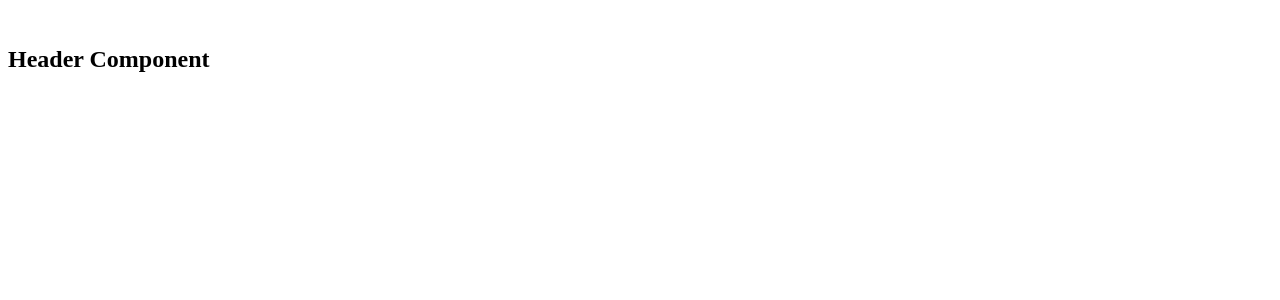
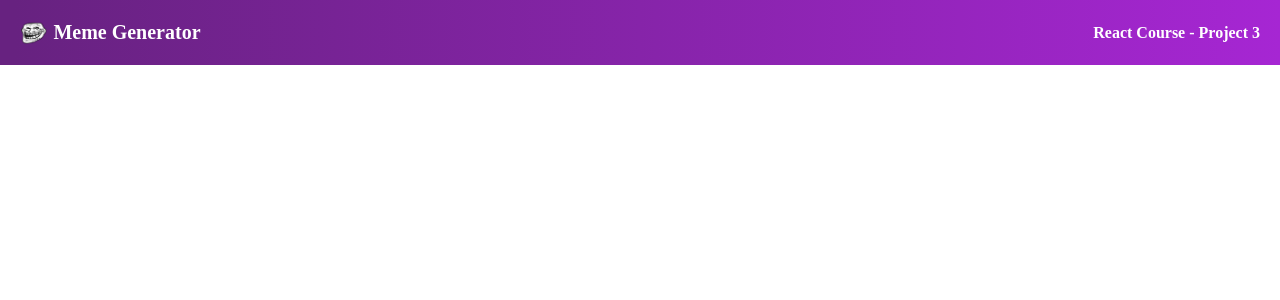
Before and after one commit to HarikaPenukonda/meme-generator, a React (Create React App) app: page / in a window 1280 px wide. Shown: the top 300 px of the page. Built offline with nearby package versions, Linux system fonts and the light colour scheme.

Commit message:
styling nav bar

```diff
--- a/src/Components/Header.js
+++ b/src/Components/Header.js
@@ -6,9 +6,12 @@
 
 export default function Header(){
     return(
-        <header>
-            <img/>
-            <h2>Header Component</h2>
+        <header className="header">
+            <img src="./images/troll.png"
+                className="header--image"
+             />
+            <h2 className="header--title">Meme Generator</h2>
+            <h4 className="header-project">React Course - Project 3</h4>
         </header>
 
     )
--- a/src/index.html
+++ b/src/index.html
@@ -3,6 +3,10 @@
 <head>
     <meta charset="UTF-8">
     <meta name="viewport" content="width=device-width, initial-scale=1.0">
+    <link rel="preconnect" href="https://fonts.googleapis.com">
+    <link rel="preconnect" href="https://fonts.gstatic.com" crossorigin>
+    <link href="https://fonts.googleapis.com/css2?family=Inter:wght@400;600;700&display=swap" rel="stylesheet">
+    <link rel="stylesheet" href="https://cdnjs.cloudflare.com/ajax/libs/font-awesome/4.7.0/css/font-awesome.min.css">
     <link rel="stylesheet" href="style.css">
     <title>Meme Generator</title>
 </head>
--- a/src/index.js
+++ b/src/index.js
@@ -1,5 +1,6 @@
 import React from "react";
 import ReactDOM  from "react-dom";
 import App from "./App"
+import "./style.css"
 
 ReactDOM.render(<App/>,document.getElementById("root"))
--- a/src/style.css
+++ b/src/style.css
@@ -0,0 +1,29 @@
+*{
+    box-sizing: border-box;
+}
+body{
+    font-family: "Karla" sans-serif;
+    margin: 0;
+}
+
+.header{
+    display: flex;
+    align-items: center;
+    height: 65px;
+    background: linear-gradient(90deg, #672280 1.18%, #A626D3 100%);
+    color: white;
+    padding: 20px;
+}
+
+.header--image{
+    height: 100%;
+    margin-right: 6px;
+}
+.header--title{
+    font-size: 1.25rem;
+    margin-right: auto;
+}
+.header--project{
+    font-size: .75rem;
+    font-weight: 500;
+}
```
Also changed, not shown: public/images/troll.jpeg (added), public/images/troll.png (added).
